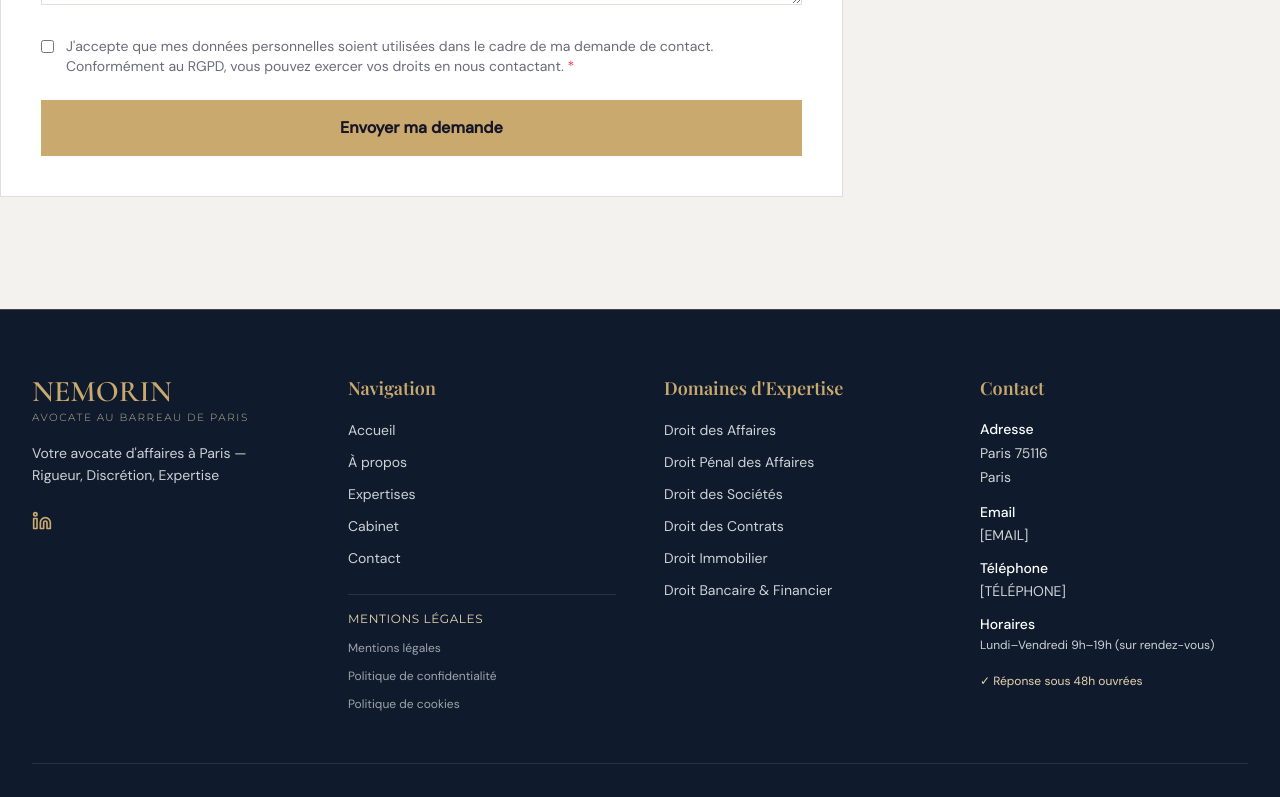
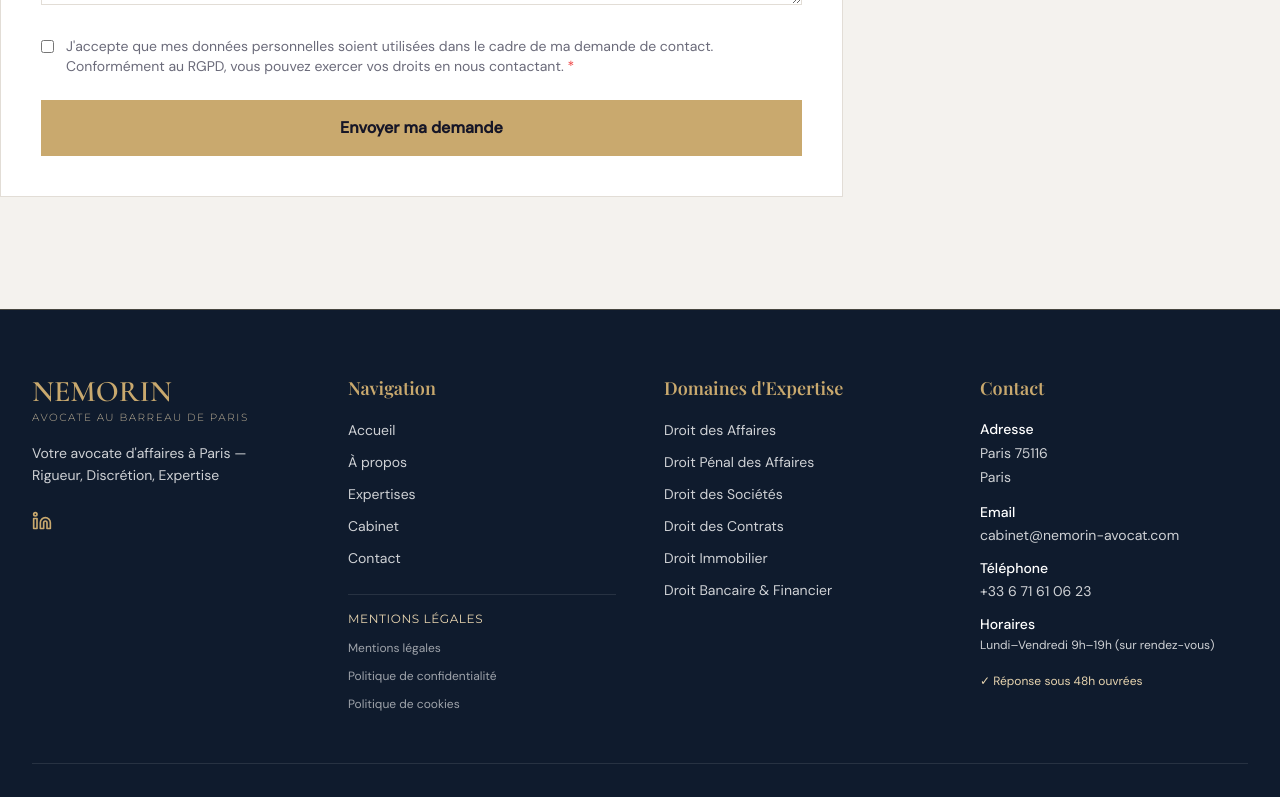
Before and after one commit to jahirlpro-fr/NEMORIN-SITE, a Next.js app: page /contact in a window 1280 px wide. Shown: the part 1347-2144 px from the top of the page. Built offline with nearby package versions, Linux system fonts and the light colour scheme; no server answers.

Commit message:
Edit /src/data/siteConfig.ts

```diff
--- a/src/data/siteConfig.ts
+++ b/src/data/siteConfig.ts
@@ -13,14 +13,17 @@ export const siteConfig = {
 
     contact: {
         address: {
-      street: "[ADRESSE EXACTE]", // À compléter avec l'adresse réelle
+            street: "49 Avenue Victor Hugo",
             city: "Paris",
             postalCode: "75116",
             country: "France",
             countryCode: "FR",
         },
-    phone: "[TÉLÉPHONE]", // Format: +33 1 XX XX XX XX
-    email: "[EMAIL]", // contact@nemorin-avocat.fr
+        phone: "+33 6 71 61 06 23",
+        phoneDisplay: "06 71 61 06 23",
+        phoneHref: "tel:+33671610623",
+        email: "cabinet@nemorin-avocat.com",
+        emailSecondary: "stephanie.nemorin-avocat@hotmail.com",
         hours: "Lundi–Vendredi 9h–19h (sur rendez-vous)",
     },
 
@@ -36,7 +39,7 @@ export const siteConfig = {
   ],
 
     social: {
-    linkedin: "[URL LINKEDIN]", // https://www.linkedin.com/in/...
+        linkedin: "https://www.linkedin.com/in/st%C3%A9phanie-nemorin-avocat/",
     },
 
   education: [
@@ -73,8 +76,8 @@ export const siteConfig = {
   },
 
     legal: {
-    siret: "[SIRET]", // À compléter
-    tva: "[TVA INTRACOMMUNAUTAIRE]", // À compléter
+        siret: "", // À compléter quand disponible
+        tva: "",   // À compléter quand disponible
     },
 } as const;
 
```
Lines whose indentation alone changed are shown as unchanged.
